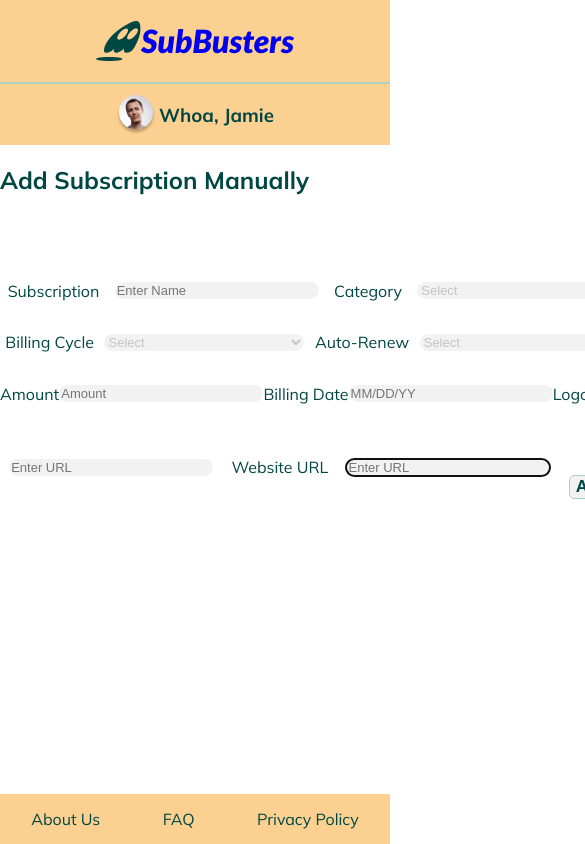
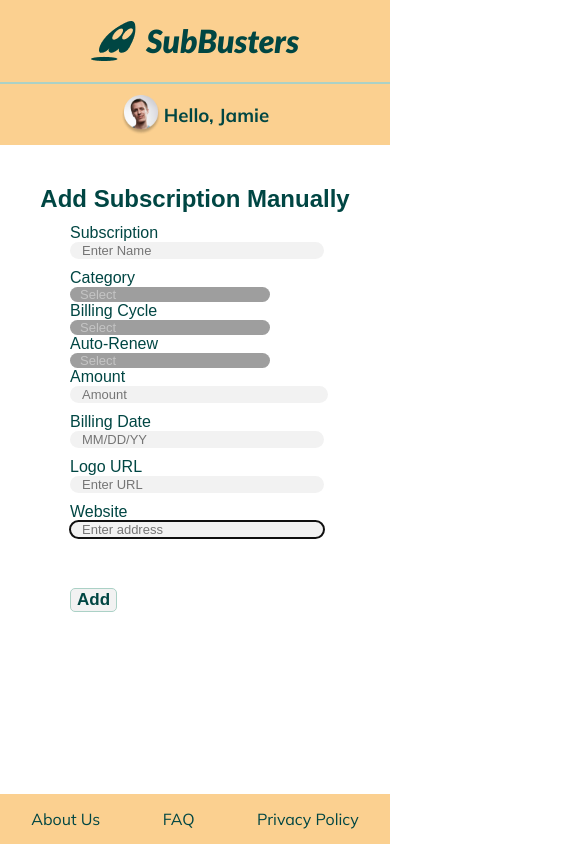
Before and after one commit to thethomasmiller/SubBusters, a React (Create React App) app in the folder client/: page /add-subscription in a window 390 px wide. Shown: the top 844 px of the page, 585 px wide, since content can reach past the window. Built offline with nearby package versions, Linux system fonts and the light colour scheme; grey boxes are pictures that could not be loaded.

Commit message:
Dropdowns and Flex

```diff
--- a/client/src/components/Shared/Header/Header.css
+++ b/client/src/components/Shared/Header/Header.css
@@ -11,4 +11,10 @@ header{
 }
 .header-ghost{
   height: 40px;
+  padding-right: 10px;
 }
+
+.header-subbusters,
+.header-subbusters a:visited{
+  color: #004643;
+}
--- a/client/src/components/Shared/Header/Header.jsx
+++ b/client/src/components/Shared/Header/Header.jsx
@@ -7,7 +7,7 @@ const Header = () => {
   return (
     <header>
       <div className='header'>
-        <img src={`${ghostLogo}`} className='header-ghost' /><Link style={{ textDecoration: 'none' }} to={`/subscriptions`}><h1>SubBusters</h1></Link>
+        <img src={`${ghostLogo}`} className='header-ghost' /><Link style={{ textDecoration: 'none' }} to={`/subscriptions`}><h1 className= 'header-subbusters'>SubBusters</h1></Link>
       </div>
     </header>
   )
--- a/client/src/screens/SubscriptionCreate/SubscriptionCreate.css
+++ b/client/src/screens/SubscriptionCreate/SubscriptionCreate.css
@@ -6,6 +6,12 @@
   font-family: Arial, Helvetica, sans-serif;
 }
 
+.add-subscription-title{
+  margin-top: 100px;
+
+}
+
+
 .create-form {
   padding-top: 50px;
   display: flex;
@@ -13,11 +19,14 @@
   align-items: center;
   height: 250px;
   width: 625px;
-  justify-content: space-around;
+  justify-content: space-between;
   margin: auto;
   flex: 1 0 auto;
 }
 
+.create-label{
+  width: 100px;
+}
 
 input, textarea {
   display: flex ;
@@ -28,14 +37,11 @@ input, textarea {
   background: #F2F2F2;
   border: transparent;
   color: #C4C4C4;
+  text-indent: 10px;
+  height: 26px;
 
 }
 
-textarea {
-  font-size: 13px;
-  font-family: Arial, Helvetica, sans-serif;
-  padding: 0;
-}
 
 .input-amount {
   font-size: 13px;
@@ -43,7 +49,7 @@ textarea {
 }
 
 
-.input-billing-date {
+.input-name {
   font-size: 13px;
   font-family: Arial, Helvetica, sans-serif;
   border-radius: 100px;
@@ -52,15 +58,22 @@ textarea {
   width: 200px ;
 }
 
-.input-billing-cycle {
+.create-dropdown {
+  appearance: none;
+  background-image: url(https://res.cloudinary.com/alienora/image/upload/v1595523020/icon_1_uzvvbm.png);
+  background-repeat: no-repeat;
+  background-position-x: right;
+  background-position-y: center;
+  background-color:#F2F2F2;
   font-size: 13px;
   font-family: Arial, Helvetica, sans-serif;
+  text-indent: 10px ;
   border: transparent;
   border-radius: 100px;
-  background: #F2F2F2;
   color: #C4C4C4;
   width: 200px ;
   padding: 0;
+  height: 26px;
 }
 
 .input-auto-renew {
@@ -68,7 +81,7 @@ textarea {
   font-family: Arial, Helvetica, sans-serif;
   border: transparent;
   border-radius: 100px;
-  background: #F2F2F2;
+  background-color: #F2F2F2;
   color: #C4C4C4;
   width: 200px ;
 }
@@ -77,24 +90,26 @@ textarea {
   font-size: 13px;
   font-family: Arial, Helvetica, sans-serif;
   border-radius: 100px;
-  background: #F2F2F2;
+  background-color: #F2F2F2;
   color: #C4C4C4;
   width: 200px ;
+  height: 26px;
 }
 
 .input-billing-date {
   font-size: 13px;
   font-family: Arial, Helvetica, sans-serif;
   border-radius: 100px;
-  background: #F2F2F2;
+  background-color: #F2F2F2;
   color: #C4C4C4;
+  height: 26px;
 }
 
 .input-logo-url {
   font-size: 13px;
   font-family: Arial, Helvetica, sans-serif;
   border-radius: 100px;
-  background: #F2F2F2;
+  background-color: #F2F2F2;
   color: #C4C4C4;
 }
 
@@ -102,7 +117,7 @@ textarea {
   font-size: 13px;
   font-family: Arial, Helvetica, sans-serif;
   border-radius: 100px;
-  background: #F2F2F2;
+  background-color: #F2F2F2;
   color: #C4C4C4;
 }
 
@@ -117,4 +132,48 @@ textarea {
   border: 1px solid #ABD1C6;
   border-radius: 5px;
   cursor: pointer;
+  align-items: center;
+  justify-content: center;
+  margin-left: 300px;
 }
+
+
+@media only screen and (max-width: 600px) {
+
+
+.create-form {
+  flex-direction: column;
+  flex-wrap: nowrap;
+  justify-content: center;
+  width: 250px;
+  align-items: start;
+  margin-top: 10px;
+
+}
+.submit-button{
+  margin-left: auto ;
+}
+
+.add-subscription-title{
+  margin-top: 40px;
+}
+
+input {
+  width: 250px;
+  margin-bottom: 10px;
+}
+.input-name{
+  width: 250px;
+  margin-bottom: 10px;
+}
+.input-auto-renew {
+  width: 254px;
+}
+.input-amount{
+  width: 254px;
+}
+.input-billing-cycle{
+  width: 254px;
+}
+
+}
--- a/client/src/screens/SubscriptionCreate/SubscriptionCreate.jsx
+++ b/client/src/screens/SubscriptionCreate/SubscriptionCreate.jsx
@@ -51,13 +51,13 @@ class SubscriptionCreate extends Component {
 
         <div className="user-header">
           <img src={`${profilePic}`} className='profile-image' />
-          <h3 className="user-greeting">Whoa, Jamie</h3>
+          <h3 className="user-greeting">Hello, Jamie</h3>
         </div>
 
-        <div className='body'>
-          <h2>Add Subscription Manually</h2>
+        <div className='body-create'>
+          <h2 className='add-subscription-title'>Add Subscription Manually</h2>
           <form className='create-form' onSubmit={this.handleSubmit}>
-            <label for='input-name'>Subscription</label>
+            <label for='input-name' className='create-label'>Subscription</label>
             <input
               className='input-name'
               placeholder='Enter Name'
@@ -66,8 +66,8 @@ class SubscriptionCreate extends Component {
               onChange={this.handleChange}
             />
 
-            <label for='input-category'>Category</label>
-            <select name='category' className='input-billing-cycle' onChange={this.handleChange}  >
+            <label for='input-category' className='create-label'>Category</label>
+            <select name='category' className='create-dropdown' onChange={this.handleChange}  >
               <option value=''>Select</option>
               <option value='Music'>Music</option>
               <option value='Movies and TV'>Movies & TV</option>
@@ -76,8 +76,8 @@ class SubscriptionCreate extends Component {
               <option value='News'>News</option>
             </select>
 
-            <label for='input-billing-cycle'>Billing Cycle</label>
-            <select name='billingCycle' className='input-billing-cycle' onChange={this.handleChange}  >
+            <label for='input-billing-cycle' className='create-label'>Billing Cycle</label>
+            <select name='billingCycle' className='create-dropdown' onChange={this.handleChange}  >
               <option value=''>Select</option>
               <option value='monthly'>Monthly</option>
               <option value='quarterly'>Quarterly</option>
@@ -85,14 +85,14 @@ class SubscriptionCreate extends Component {
             </select>
 
 
-            <label for='input-auto-renew'>Auto-Renew</label>
-            <select name='autoRenew' className='input-auto-renew' onChange={this.handleChange}  >
+            <label for='input-auto-renew' className='create-label'>Auto-Renew</label>
+            <select name='autoRenew' className='create-dropdown' onChange={this.handleChange}  >
               <option value=''>Select</option>
               <option value='true'>Yes</option>
               <option value='false'>No</option>
             </select>
 
-            <label for='input-amount'>Amount</label>
+            <label for='input-amount' className='create-label'>Amount</label>
             <input
               className='input-amount'
               placeholder='Amount'
@@ -101,7 +101,7 @@ class SubscriptionCreate extends Component {
 
               onChange={this.handleChange}
             />
-            <label for='input-name'>Billing Date</label>
+            <label for='input-name' className='create-label'>Billing Date</label>
             <input
               className='input-billing-date'
               placeholder='MM/DD/YY'
@@ -111,7 +111,7 @@ class SubscriptionCreate extends Component {
               autoFocus
               onChange={this.handleChange}
             />
-            <label for='input-logo-url'>Logo URL</label>
+            <label for='input-logo-url' className='create-label'>Logo URL</label>
             <input
               className='input-logo-url'
               placeholder='Enter URL'
@@ -121,10 +121,10 @@ class SubscriptionCreate extends Component {
               autoFocus
               onChange={this.handleChange}
             />
-            <label for='input-website-url'>Website URL</label>
+            <label for='input-website-url'className='create-label'>Website</label>
             <input
               className='website-url'
-              placeholder='Enter URL'
+              placeholder='Enter address'
               value={subscription.websiteURL}
               name='websiteURL'
 
```
